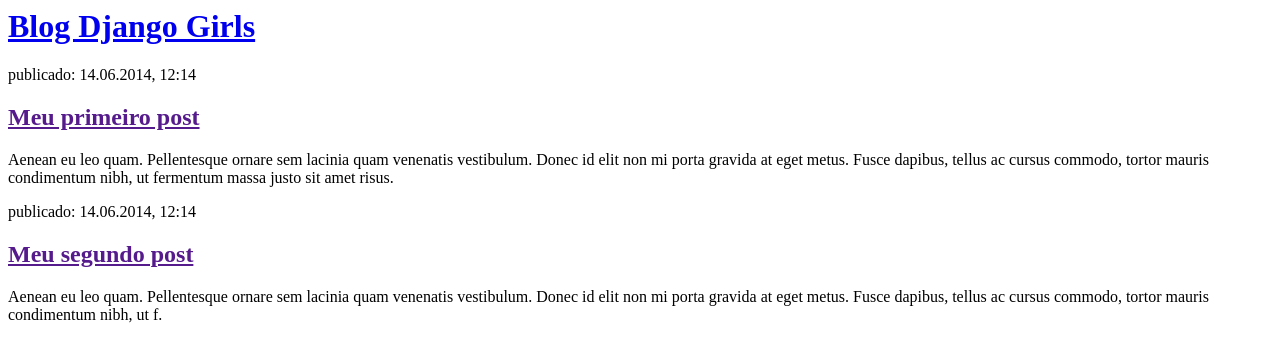
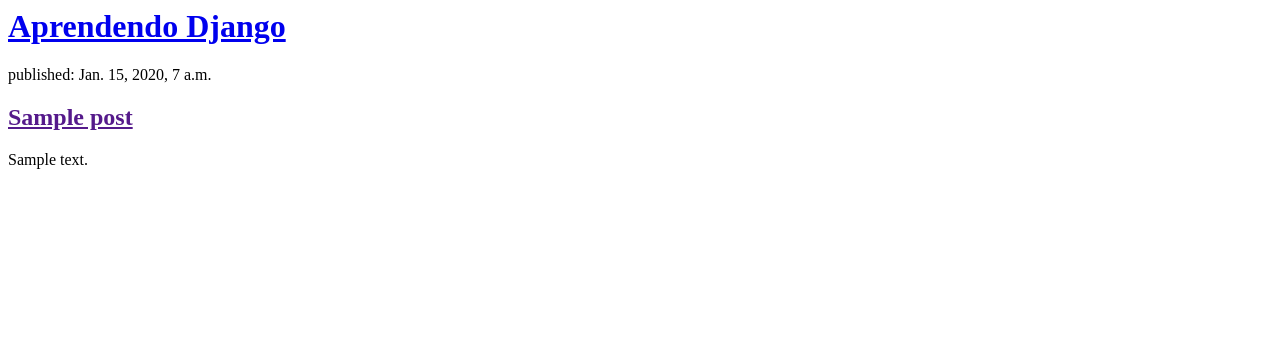
Before and after one commit to glorikang/my-teste-app, a Django app: page / in a window 1280 px wide. Shown: the top 362 px of the page. Run offline with Django 3.2, Linux system fonts and the light colour scheme; tables that the repository leaves empty hold one stand-in row (values such as "Sample post").

Commit message:
modified templates to display posts from database.

```diff
--- a/teste/templates/teste/post_list.html
+++ b/teste/templates/teste/post_list.html
@@ -1,22 +1,19 @@
 <html>
     <head>
-        <title>Blog Django Girls</title>
+        <title>Aprendendo Django</title>
     </head>
     <body>
         <div>
-            <h1><a href="/">Blog Django Girls</a></h1>
+            <h1><a href="/">Aprendendo Django</a></h1>
         </div>
 
-        <div>
-            <p>publicado: 14.06.2014, 12:14</p>
-            <h2><a href="">Meu primeiro post</a></h2>
-            <p>Aenean eu leo quam. Pellentesque ornare sem lacinia quam venenatis vestibulum. Donec id elit non mi porta gravida at eget metus. Fusce dapibus, tellus ac cursus commodo, tortor mauris condimentum nibh, ut fermentum massa justo sit amet risus.</p>
-        </div>
+        {% for post in posts %}
+            <div>
+                <p>published: {{ post.published_date }}</p>
+                <h2><a href="">{{ post.title }}</a></h2>
+                <p>{{ post.text|linebreaksbr }}</p>
+            </div>
+        {% endfor %}
 
-        <div>
-            <p>publicado: 14.06.2014, 12:14</p>
-            <h2><a href="">Meu segundo post</a></h2>
-            <p>Aenean eu leo quam. Pellentesque ornare sem lacinia quam venenatis vestibulum. Donec id elit non mi porta gravida at eget metus. Fusce dapibus, tellus ac cursus commodo, tortor mauris condimentum nibh, ut f.</p>
-        </div>
     </body>
 </html>
--- a/teste/views.py
+++ b/teste/views.py
@@ -1,4 +1,7 @@
 from django.shortcuts import render
+from django.utils import timezone
+from .models import Post
 
 def post_list(request):
-    return render(request, 'teste/post_list.html', {})
+    posts = Post.objects.filter(published_date__lte=timezone.now()).order_by('published_date')
+    return render(request, 'teste/post_list.html', {'posts': posts})
```
